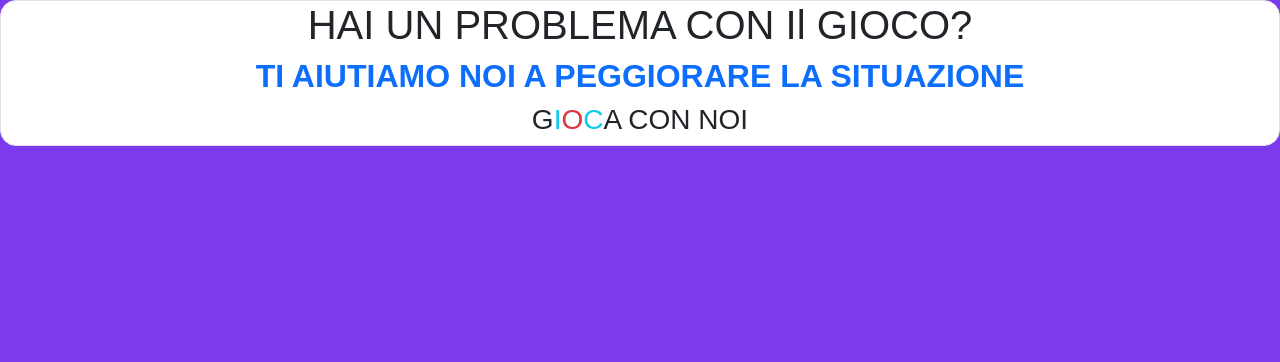
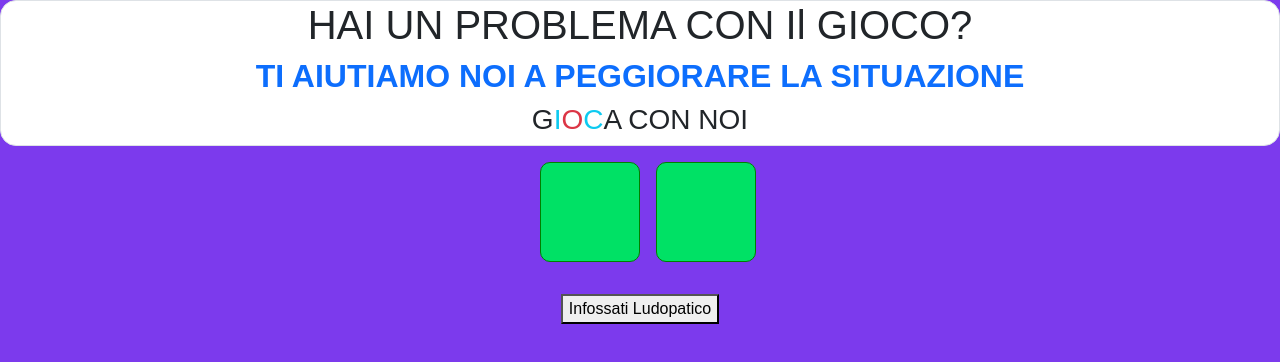
Before and after one commit to SimonaCaruso87/js-mail-dadi, a plain HTML site: page gioco dei dadi/index.html in a window 1280 px wide. Drawn offline with nearby package versions, Linux system fonts and the light colour scheme.

Commit message:
Fine Esercizio

```diff
--- a/gioco dei dadi/index.html
+++ b/gioco dei dadi/index.html
@@ -22,7 +22,18 @@
         <h2 class="text-primary fw-bold text-center">TI AIUTIAMO NOI A PEGGIORARE LA SITUAZIONE</h2>
         <h3 class="text-center"><span class="text-info-emphasis">G</span><span class="text-info">I</span><span class="text-danger">O</span><span class="text-info">C</span><span class="text-warning-emphasis">A</span> CON NOI</h3>
     </div>
+     <div class="d-flex justify-content-center m-3">
+        <p class="text-center nut-user-html mx-3"></p>
+        <p class="text-center nut-computer-html"></p>
+     </div>
 
+    <p id="winner" class="text-dark text-center"></p>
+
+    <div class="d-flex justify-content-center align-items-center">
+        <button id="click-button">
+            Infossati Ludopatico
+        </button>
+    </div>
 
     <!-- BS Javascript -->
     <script src="https://cdn.jsdelivr.net/npm/bootstrap@5.3.0/dist/js/bootstrap.bundle.min.js" integrity="sha384-geWF76RCwLtnZ8qwWowPQNguL3RmwHVBC9FhGdlKrxdiJJigb/j/68SIy3Te4Bkz" crossorigin="anonymous"></script>
--- a/gioco dei dadi/js/script.js
+++ b/gioco dei dadi/js/script.js
@@ -11,8 +11,33 @@
 
 //1)Generare un numero random da 1 a 6, sia per il giocatore sia per il computer.
 
-const nutUser = Math.floor((Math.random(1)*6)+1);
+const myButton = document.getElementById('click-button');
+myButton.addEventListener('click' ,
+      function (){
+        const nutUser = Math.floor((Math.random(1)*6)+1);
 
-const nutComputer = Math.floor((Math.random(1)*6)+1);
+        const nutComputer = Math.floor((Math.random(1)*6)+1);
 
-console.log('numero casuale', Math.floor((Math.random(1)*6)+1));
+        console.log('numero casuale', Math.floor((Math.random(1)*6)+1));
+
+        const valueNut = document.querySelector('.nut-user-html');
+        valueNut.innerHTML = nutUser ;
+
+        const valueNutComputer = document.querySelector('.nut-computer-html');
+        valueNutComputer.innerHTML = nutComputer ;
+
+
+        if(nutUser > nutComputer){
+            console.log('Hai Vinto' , nutUser , typeof nutUser);
+            const winner = document.querySelector('#winner');
+            winner.innerHTML = 'Hai Vinto';
+        }
+        else if(nutComputer > nutUser){
+            console.log('Hai Perso' , nutComputer , typeof nutComputer);
+            const winner = document.querySelector('#winner');
+            winner.innerHTML = 'Hai Perso';
+
+        }
+      }
+
+);
--- a/gioco dei dadi/style.css
+++ b/gioco dei dadi/style.css
@@ -45,9 +45,28 @@ body{
 ************************************************/
 
 /*
-   HEADER
+   MAIN
 */
 
+.nut-user-html{
+    border:1px solid green;
+    background-color: #00E165;
+    height: 100px;
+    width: 100px;
+    border-radius: 10px;
+    line-height: 100px;
+    vertical-align: middle;
+}
+
+.nut-computer-html{
+    border:1px solid green;
+    background-color: #00E165;
+    height: 100px;
+    width: 100px;
+    border-radius: 10px;
+    line-height: 100px;
+    vertical-align: middle;
+}
 
 
 /*
```
